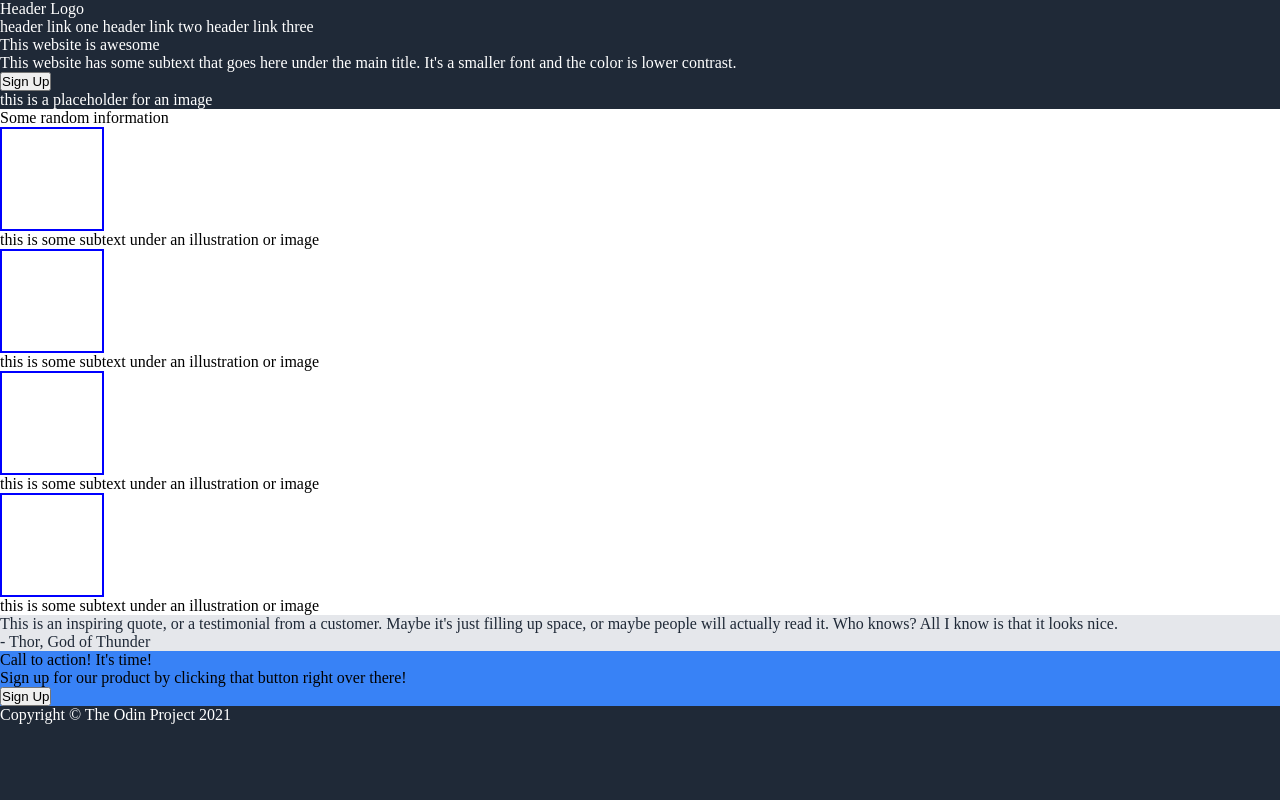
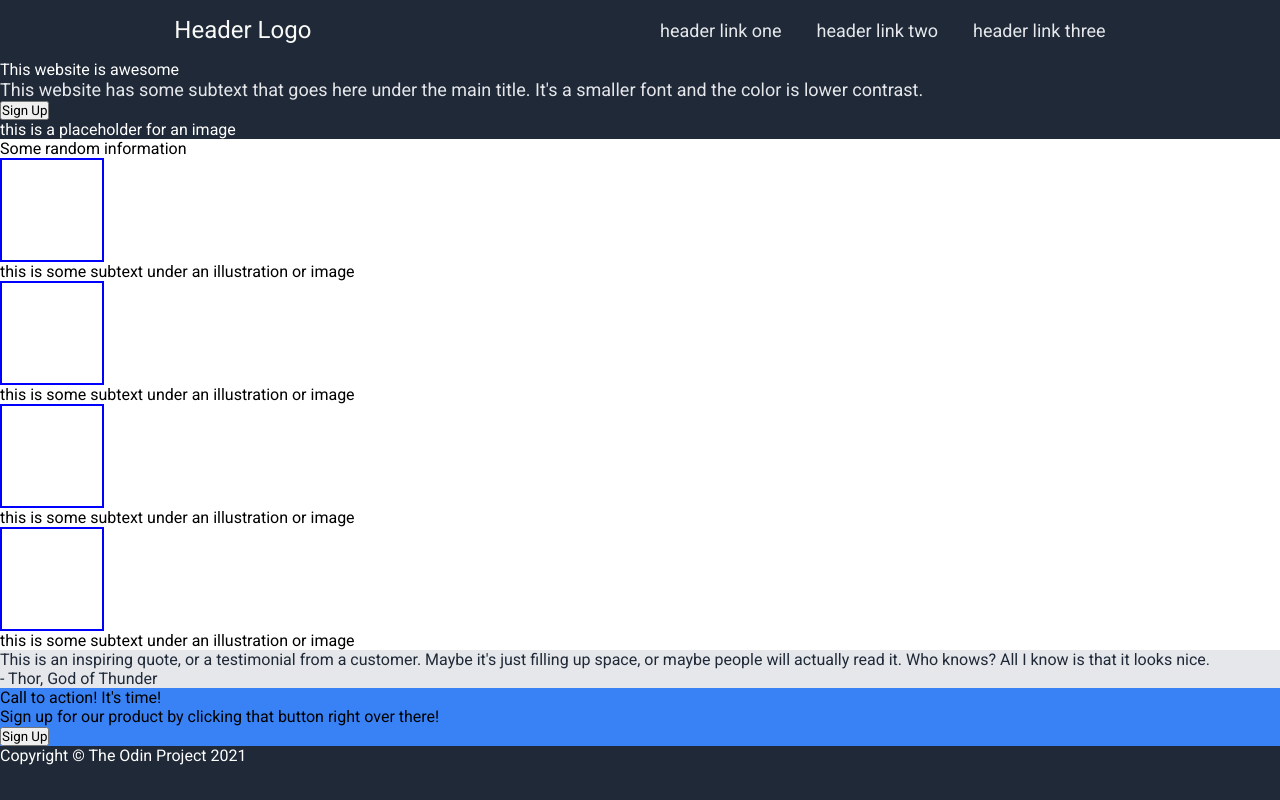
Before and after one commit to mabstract25/landing-page, a plain HTML site: page index.html in a window 1280 px wide. Drawn offline with Linux system fonts and the light colour scheme.

Commit message:
Banner flex, spacing and styles

```diff
--- a/index.html
+++ b/index.html
@@ -5,6 +5,9 @@
     <meta name="viewport" content="width=device-width, initial-scale=1.0">
     <title>Landing Page Project</title>
     <link rel="stylesheet" href="./styles.css">
+    <link rel="preconnect" href="https://fonts.googleapis.com">
+    <link rel="preconnect" href="https://fonts.gstatic.com" crossorigin>
+    <link href="https://fonts.googleapis.com/css2?family=Roboto:ital,wght@0,100..900;1,100..900&display=swap" rel="stylesheet">
 </head>
 <body>
     <div class="pagewrapper">
--- a/styles.css
+++ b/styles.css
@@ -1,6 +1,7 @@
 * {
     margin: 0;
     padding: 0;
+    font-family: 'Roboto', Arial, sans-serif;
 }
 
 a {
@@ -20,6 +21,19 @@ a {
     flex: 1;
 }
 
+.banner {
+    display: flex;
+    /*Replace justify with page margins?*/
+    justify-content: space-around;
+    height: 60px;
+    align-items: center;
+}
+
+.rightlinks {
+    display: flex;
+    gap: 35px;
+}
+
 .quote {
     background-color: #E5E7EB;
     color: #1F2937;
@@ -29,7 +43,7 @@ a {
 .footer {
     background-color: #1F2937;
     color: #FFFFFF;
-    height: 100px;
+    height: 60px;
 
 }
 
@@ -42,3 +56,16 @@ a {
     width: 100px;
     border: 2px solid blue;
 }
+
+/*Font styles only*/
+
+.logo {
+    font-size: 24px;
+    color: #F9FAF8;
+}
+
+.rightlinks a,
+.herosecondtext {
+    font-size: 18px;
+    color: #E5E7EB;
+}
```
